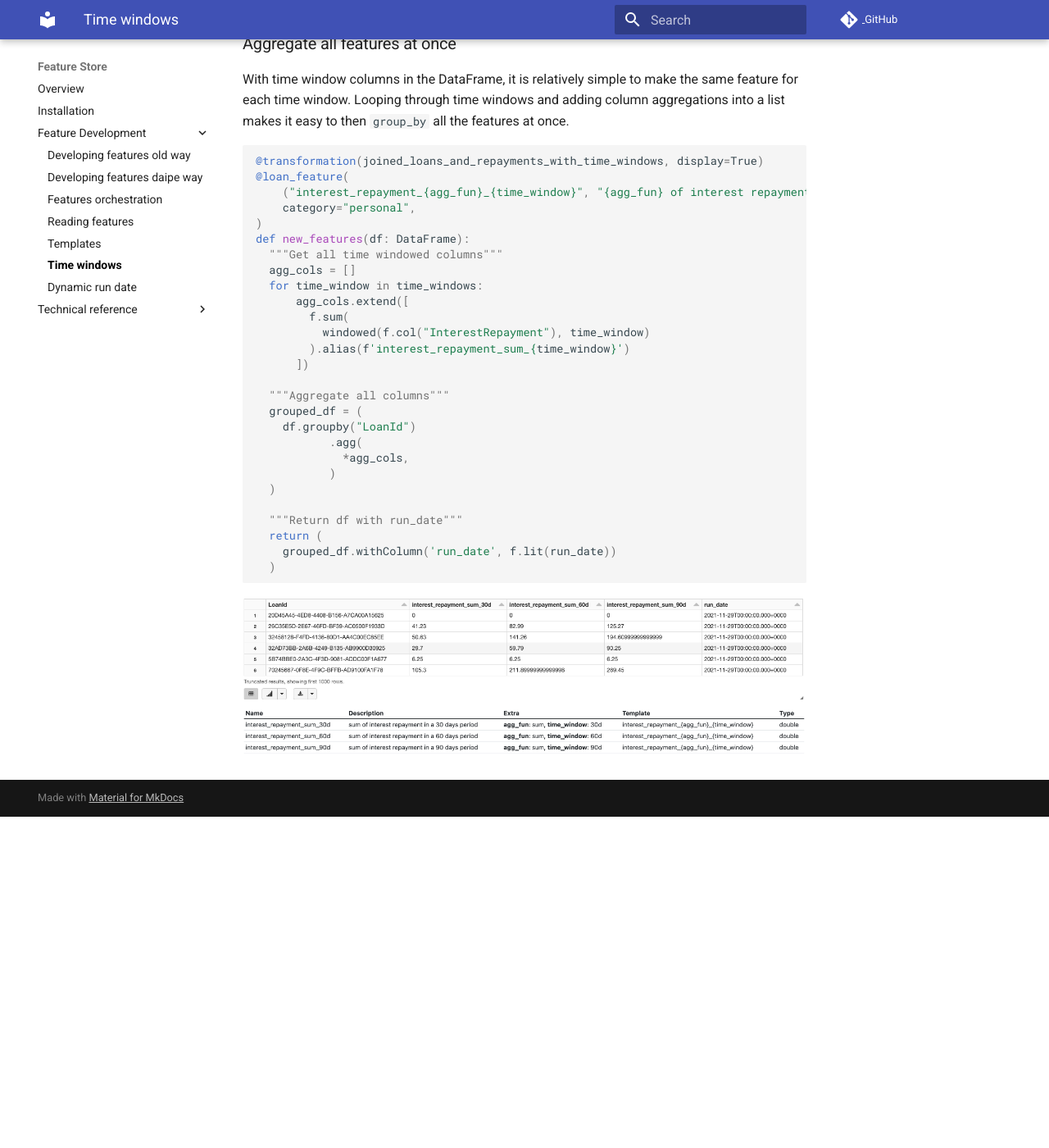
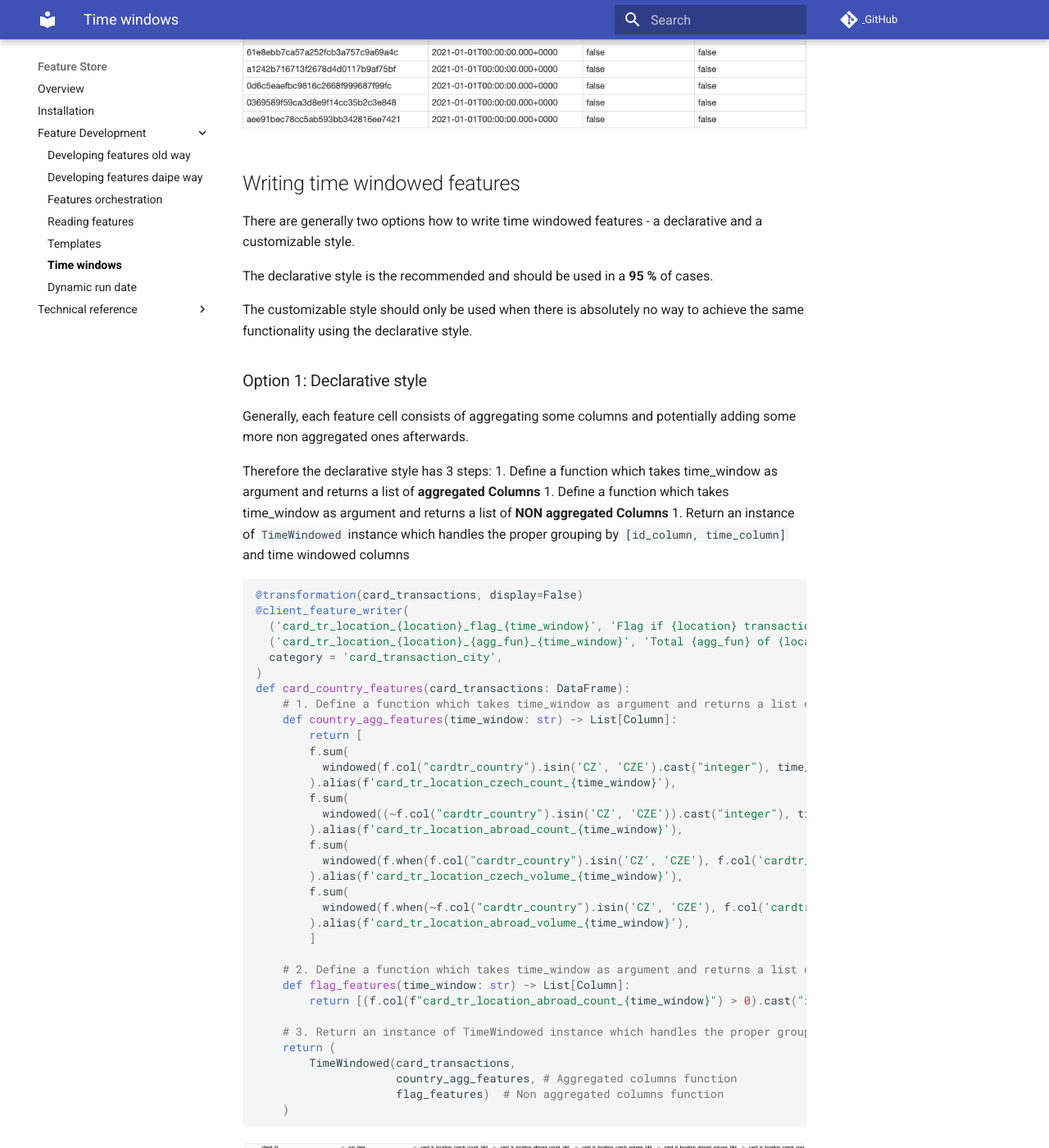
Before and after one commit to daipe-ai/platform-docs, an MkDocs documentation site: the page built from docs/feature-store/time-windows.md, in a window 1280 px wide and 1400 px high, scrolled down 1156 px. Shown: the whole window at 82% size. Built offline with MkDocs 1.6.1 and Material for MkDocs 9.7.7, drawn with Linux system fonts in a browser that asks for light colours; comment, search, counter and statistics services are not loaded; before the commit the page ends 2152 px from its top, so only the background shows below that; some of the changed text lies outside the part shown.

Commit message:
New time windows tutorial

````diff
--- a/docs/feature-store/time-windows.md
+++ b/docs/feature-store/time-windows.md
@@ -6,20 +6,21 @@
 
 If you need to create the same feature just for a multiple time windows e. g. __Number of repayments made in the last 30, 60 and 90 days__, there is an optimal way to do it.
 
-### Setup
+## Setup
 
 First, helper functions for dealing with time windows need to be imported and variables `run_date` and `time_windows` need to be defined.
 
 For more information about these functions, see the [technical reference](time-windows-technical-reference.md).
 
-A good practice is to define these using [Widgets](../using-widgets.md) but here they are just global variables for simplicity.
+A good practice is to define these using [Widgets](../using-widgets.md).
 
 ```python
-from featurestorebundle.windows.windowed_features import windowed, with_time_windows
+from featurestorebundle.windows.windowed_features import windowed, with_time_windows, apply_windowed, get_windowed_column_list, TimeWindowed
 
 
-run_date = dt.date.today().strftime("%Y-%m-%d")
-time_windows = ["30d", "60d", "90d"]
+@notebook_function()
+def widgets(widgets: Widgets):
+    widgets.add_multiselect('time_windows', ["14d", "30d", "90d"], default_values=["14d"])
 ```
 
 ### Add time window columns
@@ -27,49 +28,133 @@
 The input DataFrame is passed into the `with_time_windows` function which generates one boolean column `is_time_window_{time_window}` for each `time_window` which indicates whether or not the row in desired time window.
 
 ```python
-@transformation(read_table("silver.tbl_joined_loans_and_repayments"), display=True)
-def joined_loans_and_repayments_with_time_windows(df: DataFrame):
+@transformation(
+    read_delta('%source_path.from.config%'),
+    get_widget_value("time_windows"),
+    display=False,
+)
+def card_transactions(card_transactions: DataFrame, time_windows: List[str]):
     return (
-      with_time_windows(df, "Date", f.lit(run_date), time_windows)
-      .select("LoanId", "Date", "InterestRepayment", *[f"is_time_window_{time_window}" for time_window in args.time_windows])
+      with_time_windows(card_transactions,  # Input DataFrame
+                        "cardtr_process_date",  # Column name of the event date
+                        f.col("run_date"),  # Column object which is being substracted from
+                        time_windows)
     )
 ```
 
 ![with_time_windows result](images/feature_store_with_time_windows.png)
 
-### Aggregate all features at once
+## Writing time windowed features
 
-With time window columns in the DataFrame, it is relatively simple to make the same feature for each time window.
-Looping through time windows and adding column aggregations into a list makes it easy to then `group_by` all the features at once.
+There are generally two options how to write time windowed features - a declarative and a customizable style.
+
+The declarative style is the recommended and should be used in a __95 %__ of cases.
+
+The customizable style should only be used when there is absolutely no way to achieve the same functionality using the declarative style.
+
+### Option 1: Declarative style
+
+Generally, each feature cell consists of aggregating some columns and potentially adding some more non aggregated ones afterwards.
+
+Therefore the declarative style has 3 steps:
+1. Define a function which takes time_window as argument and returns a list of __aggregated Columns__
+1. Define a function which takes time_window as argument and returns a list of __NON aggregated Columns__
+1. Return an instance of `TimeWindowed` instance which handles the proper grouping by `[id_column, time_column]` and time windowed columns
 
 ```python
-@transformation(joined_loans_and_repayments_with_time_windows, display=True)
-@loan_feature(
-    ("interest_repayment_{agg_fun}_{time_window}", "{agg_fun} of interest repayment in a {time_window} period"),
-    category="personal",
+@transformation(card_transactions, display=False)
+@client_feature_writer(
+  ('card_tr_location_{location}_flag_{time_window}', 'Flag if {location} transactions made in the last {time_window}.'),
+  ('card_tr_location_{location}_{agg_fun}_{time_window}', 'Total {agg_fun} of {location} transactions made in the last {time_window}.',),
+  category = 'card_transaction_city',
 )
-def new_features(df: DataFrame):
-  """Get all time windowed columns"""
-  agg_cols = []
-  for time_window in time_windows:
-      agg_cols.extend([
+def card_country_features(card_transactions: DataFrame):
+    # 1. Define a function which takes time_window as argument and returns a list of aggregated Columns
+    def country_agg_features(time_window: str) -> List[Column]:
+        return [
         f.sum(
-          windowed(f.col("InterestRepayment"), time_window)
-        ).alias(f'interest_repayment_sum_{time_window}')
-      ])
+          windowed(f.col("cardtr_country").isin('CZ', 'CZE').cast("integer"), time_window, None)
+        ).alias(f'card_tr_location_czech_count_{time_window}'),
+        f.sum(
+          windowed((~f.col("cardtr_country").isin('CZ', 'CZE')).cast("integer"), time_window, None)
+        ).alias(f'card_tr_location_abroad_count_{time_window}'),
+        f.sum(
+          windowed(f.when(f.col("cardtr_country").isin('CZ', 'CZE'), f.col('cardtr_amount_czk')).otherwise(0), time_window, None)
+        ).alias(f'card_tr_location_czech_volume_{time_window}'),
+        f.sum(
+          windowed(f.when(~f.col("cardtr_country").isin('CZ', 'CZE'), f.col('cardtr_amount_czk')).otherwise(0), time_window, None)
+        ).alias(f'card_tr_location_abroad_volume_{time_window}'),
+        ]
 
-  """Aggregate all columns"""
-  grouped_df = (
-    df.groupby("LoanId")
-           .agg(
-             *agg_cols,
-           )
-  )
+    # 2. Define a function which takes time_window as argument and returns a list of NON aggregated Columns
+    def flag_features(time_window: str) -> List[Column]:
+        return [(f.col(f"card_tr_location_abroad_count_{time_window}") > 0).cast("integer").alias(f"card_tr_location_abroad_flag_{time_window}"),]
 
-  """Return df with run_date"""
-  return (
-    grouped_df.withColumn('run_date', f.lit(run_date))
-  )
+    # 3. Return an instance of TimeWindowed instance which handles the proper grouping by [id_column, time_column] and time windowed columns
+    return (
+        TimeWindowed(card_transactions,
+                     country_agg_features, # Aggregated columns function
+                     flag_features)  # Non aggregated columns function
+    )
 ```
 
-![time windowed features result](images/feature_store_time_windowed_features.png)
+![feature_store_time_windowed_features](images/feature_store_time_windowed_features.png)
+![feature_store_time_windowed_features_metadata](images/feature_store_time_windowed_features_metadata.png)
+
+### Option 2: Customizable style
+
+For some complicated features it might be necessary to use the customizable style.
+Functions like `get_windowed_column_list` and `apply_windowed` are provided to simplify some frequently used tasks.
+
+If it's necessary to add more non-time-windowed columns into the aggregation, it is possible to get the list using `get_windowed_column_list` and customize it.
+
+For any other operations there is always the `apply_windowed` function which takes as argument a function of two arguments (DataFrame and time_window)
+and returns a modified DataFrame.
+
+```python
+@transformation(card_transactions, get_widget_value("time_windows"), display=False)
+@client_feature_writer(
+  ('card_tr_location_{location}_flag_{time_window}', 'Flag if {location} transactions made in the last {time_window}.'),
+  ('card_tr_location_{location}_{agg_fun}_{time_window}', 'Total {agg_fun} of {location} transactions made in the last {time_window}.',),
+  category = 'card_transaction_city',
+)
+def card_country_features(card_transactions: DataFrame, time_windows: List[str]):
+    # Define a function which takes time_window as argument and returns a list of aggregated Columns
+    def country_agg_features(time_window: str) -> List[Column]:
+        return [
+        f.sum(
+          windowed(f.col("cardtr_country").isin('CZ', 'CZE').cast("integer"), time_window, None)
+        ).alias(f'card_tr_location_czech_count_{time_window}'),
+        f.sum(
+          windowed((~f.col("cardtr_country").isin('CZ', 'CZE')).cast("integer"), time_window, None)
+        ).alias(f'card_tr_location_abroad_count_{time_window}'),
+        f.sum(
+          windowed(f.when(f.col("cardtr_country").isin('CZ', 'CZE'), f.col('cardtr_amount_czk')).otherwise(0), time_window, None)
+        ).alias(f'card_tr_location_czech_volume_{time_window}'),
+        f.sum(
+          windowed(f.when(~f.col("cardtr_country").isin('CZ', 'CZE'), f.col('cardtr_amount_czk')).otherwise(0), time_window, None)
+        ).alias(f'card_tr_location_abroad_volume_{time_window}'),
+        ]
+
+    # Get list of all time windowed aggregated columns
+    # This is useful when it's necessary to append custom columns to be aggregated as well
+    agg_cols = get_windowed_column_list(country_agg_features, time_windows)
+
+    # Perform aggregations
+    grouped_card_transactions = (
+        card_transactions
+            .groupby([id_column, time_column])
+            .agg(*agg_cols)
+    )
+
+    # Create a function which takes DataFrame and time window as arguments and returns a DataFrame
+    # This is useful when you need to do an operation on a DataFrame per each time window
+    def add_flag_features(df: DataFrame, time_window: str) -> DataFrame:
+        return df.withColumn(f"card_tr_location_abroad_flag_{time_window}", (f.col(f"card_tr_location_abroad_count_{time_window}") > 0).cast("integer"))
+
+    # Use apply_windowed to apply custom function to a DataFrame per each time window
+    return apply_windowed(grouped_card_transactions, add_flag_features, time_windows)
+```
+
+![feature_store_time_windowed_features](images/feature_store_time_windowed_features.png)
+![feature_store_time_windowed_features_metadata](images/feature_store_time_windowed_features_metadata.png)
````
Also changed, not shown: docs/feature-store/images/feature_store_time_windowed_features.png, docs/feature-store/images/feature_store_time_windowed_features_metadata.png (added), docs/feature-store/images/feature_store_with_time_windows.png.
